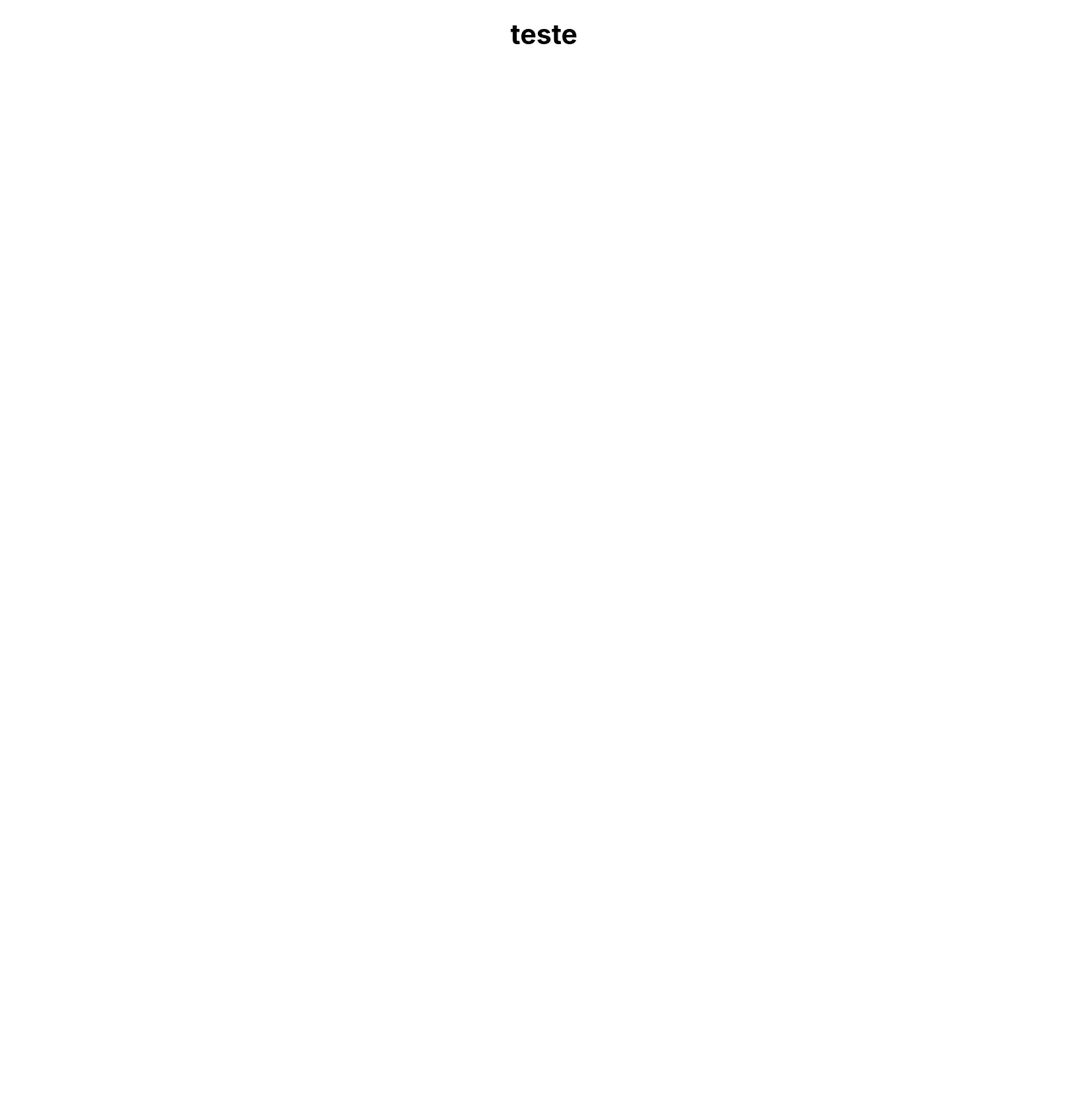
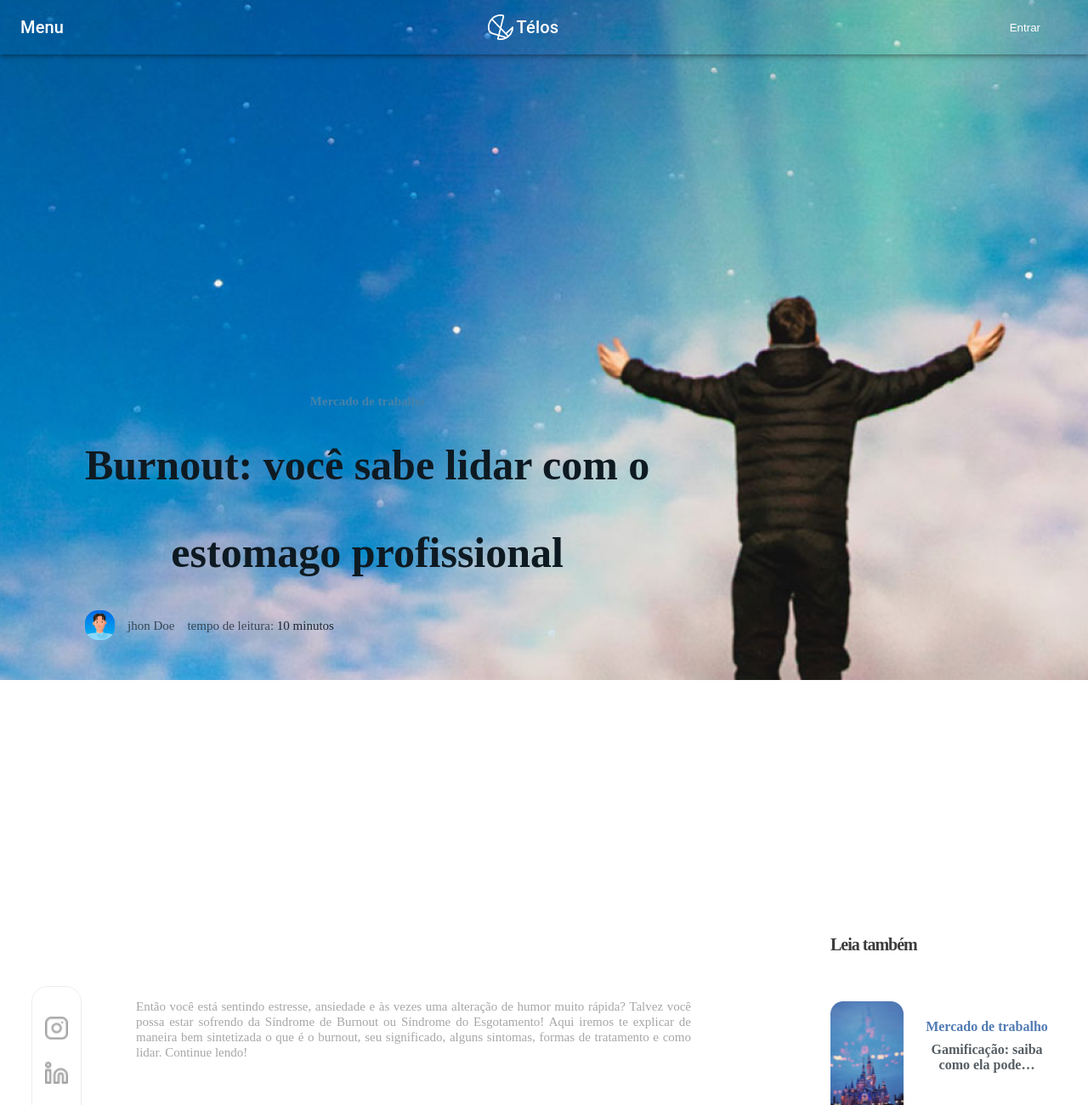
Before and after one commit to pedrofskt/telos-news, a React (Create React App) app: page /noticia in a window 1280 px wide. Shown: the top 1300 px of the page at 85% size. Before the commit the page ends 800 px from the top, so only its background shows below. Built offline with nearby package versions, Linux system fonts and the light colour scheme.

Commit message:
Feat(adjustments):adjust the pages

```diff
--- a/src/pages/Home/index.jsx
+++ b/src/pages/Home/index.jsx
@@ -20,7 +20,7 @@ export function Home() {
                     <div className="container">
                         <div className="division">
                             <FirstCard/>
-                            <div className="content">
+                            <div className="content5">
                                 <SecondCard
                                 text="Por que trabalhar com propósito ?"
                                 img={img}
--- a/src/pages/Home/styles.css
+++ b/src/pages/Home/styles.css
@@ -5,7 +5,7 @@
     justify-content: center;
   }
 
-  .content {
+  .content5 {
      display: flex;
      flex-direction: column;
      gap: 70px;
--- a/src/pages/News/index.jsx
+++ b/src/pages/News/index.jsx
@@ -1,3 +1,9 @@
+import Banner from "../../component/BannerNewsPage/BannerNewsPage";
+import { Comment } from "../../component/Comment";
+import HeaderNewsPage from "../../component/HeaderNewsPage";
+import Noticia from "../../component/Noticia";
+import RelatedArticles from "../../component/RelatedArticles";
+
 
 
 
@@ -6,7 +12,14 @@
 export function News () {
     return(
         <div>
-            <h1>teste</h1>
+            <HeaderNewsPage />
+            <Banner />
+            <div>
+                    <Noticia />
+                    <RelatedArticles />
+                    <Comment />
+            </div>
         </div>
+
     )
 }
```
